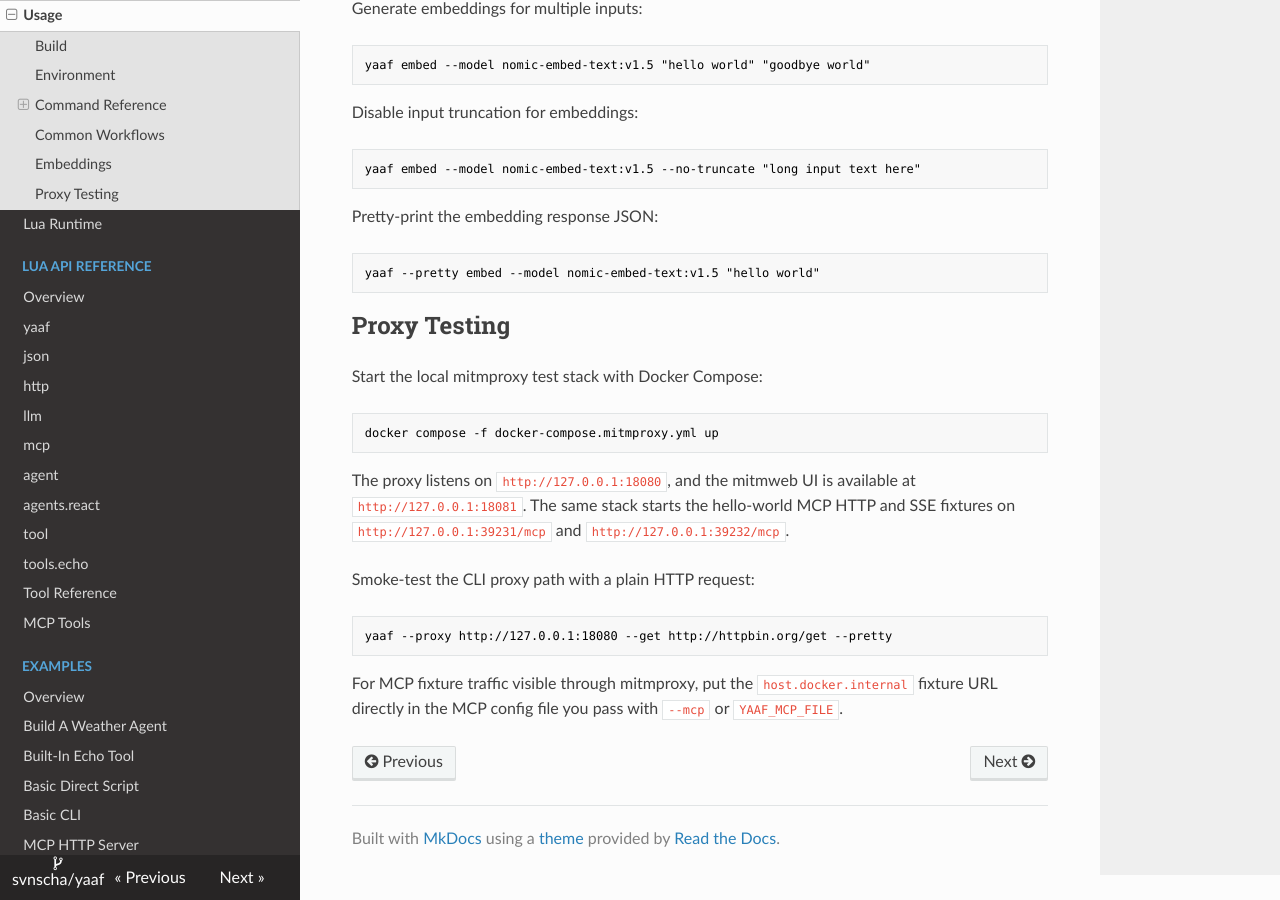
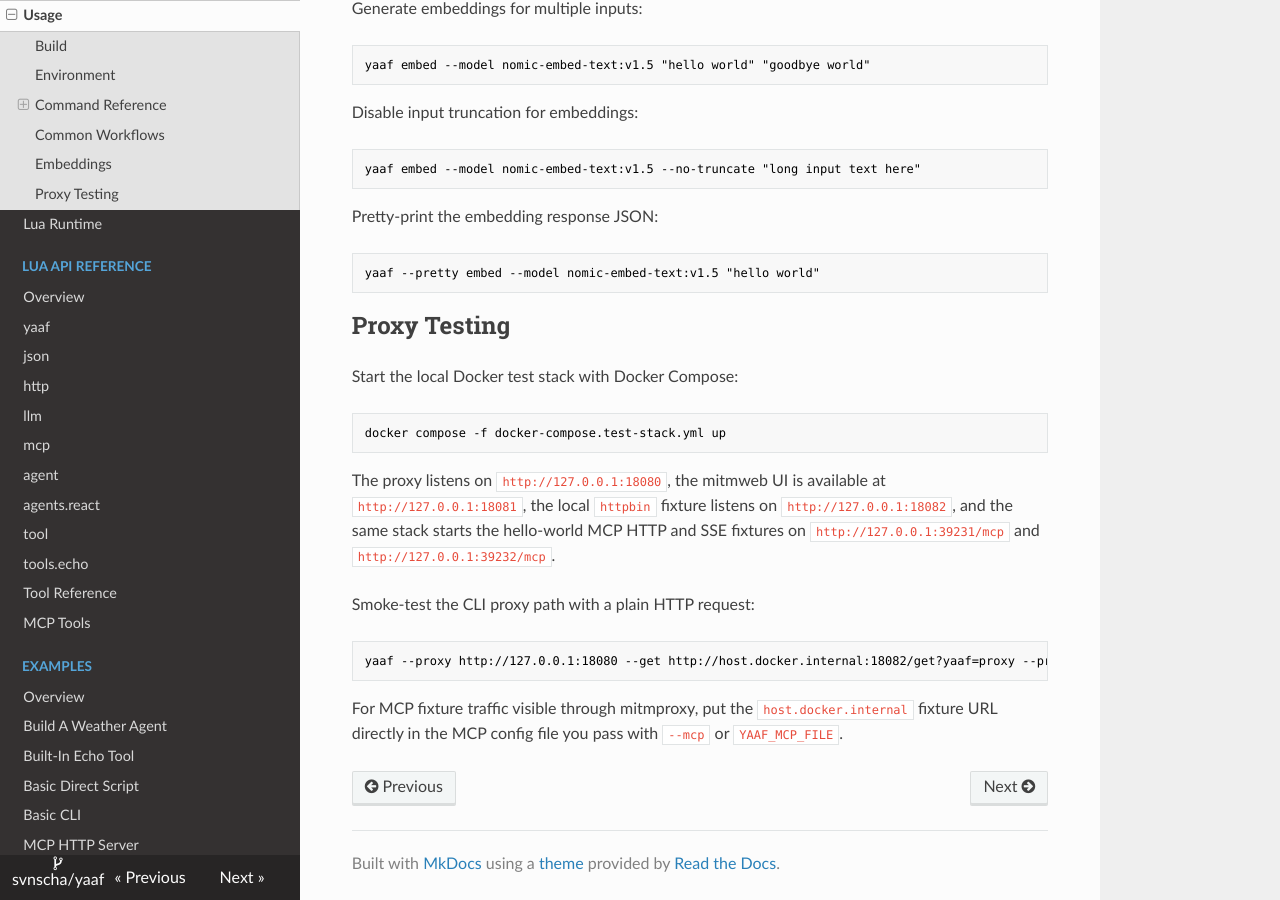
Before and after one commit to svnscha/yaaf, an MkDocs documentation site: the page built from docs/usage.md, in a window 1280 px wide and 900 px high, scrolled down 6680 px. Built offline with MkDocs 1.6.1, drawn with Linux system fonts in a browser that asks for light colours; nearby versions of some CDN libraries.

Commit message:
test: migrate HTTP integration tests to local fixtures (#18)
## Summary
- rename the local Docker fixture environment to
`docker-compose.test-stack.yml` and add a local `httpbin` service
- migrate `HttpClientTests` from public `httpbin.org` /
`postman-echo.com` endpoints to repo-owned localhost fixture URLs
- update MCP fixture docs, proxy smoke guidance, and skip messages to
the renamed test stack

## Validation
- `cmake --build build --config Debug --target libyaaf_tests`
- `build\\tests\\libyaaf_tests.exe
--gtest_filter=HttpClientTests.*:McpFixtureIntegrationTests.NativeClientListsAndCallsPrestartedHttpServer:McpFixtureIntegrationTests.NativeClientListsAndCallsPrestartedSseServer:McpClientDockerIntegrationTests.NativeClientListsAndCallsPrestartedHttpServer:McpClientDockerIntegrationTests.NativeClientListsAndCallsPrestartedSseServer`
- `build\\app\\yaaf.exe --proxy http://127.0.0.1:18080 --get
http://host.docker.internal:18082/get?yaaf=proxy --pretty`

## Results
- Focused HTTP/MCP fixture test slice passed: `9/9`
- Proxy smoke returned `200 OK` against the local proxied `httpbin`
fixture

Closes #17

---------

Co-authored-by: Copilot <223556219+Copilot@users.noreply.github.com>

````diff
--- a/docker-compose.mitmproxy.yml
+++ b/docker-compose.test-stack.yml
@@ -1,4 +1,8 @@
 services:
+  httpbin:
+    image: mccutchen/go-httpbin
+    ports:
+      - "127.0.0.1:18082:8080"
   mitmproxy:
     image: mitmproxy/mitmproxy:11.0.2
     command:
--- a/docs/usage.md
+++ b/docs/usage.md
@@ -288,18 +288,18 @@ yaaf --pretty embed --model nomic-embed-text:v1.5 "hello world"
 
 ## Proxy Testing
 
-Start the local mitmproxy test stack with Docker Compose:
+Start the local Docker test stack with Docker Compose:
 
 ```powershell
-docker compose -f docker-compose.mitmproxy.yml up
+docker compose -f docker-compose.test-stack.yml up
 ```
 
-The proxy listens on `http://127.0.0.1:18080`, and the mitmweb UI is available at `http://127.0.0.1:18081`. The same stack starts the hello-world MCP HTTP and SSE fixtures on `http://127.0.0.1:39231/mcp` and `http://127.0.0.1:39232/mcp`.
+The proxy listens on `http://127.0.0.1:18080`, the mitmweb UI is available at `http://127.0.0.1:18081`, the local `httpbin` fixture listens on `http://127.0.0.1:18082`, and the same stack starts the hello-world MCP HTTP and SSE fixtures on `http://127.0.0.1:39231/mcp` and `http://127.0.0.1:39232/mcp`.
 
 Smoke-test the CLI proxy path with a plain HTTP request:
 
 ```powershell
-yaaf --proxy http://127.0.0.1:18080 --get http://httpbin.org/get --pretty
+yaaf --proxy http://127.0.0.1:18080 --get http://host.docker.internal:18082/get?yaaf=proxy --pretty
 ```
 
 For MCP fixture traffic visible through mitmproxy, put the `host.docker.internal` fixture URL directly in the MCP config file you pass with `--mcp` or `YAAF_MCP_FILE`.
````
Also changed, not shown: docs/examples/index.md (+1 -1 lines), docs/examples/mcp-http-sse-fixtures.md (+3 -2 lines), docs/mcp.md (+4 -2 lines), libyaaf/mcp/README.md (+1 -1 lines), mcp-servers/README.md (+11 -3 lines), .github/skills/yaaf-mcp-protocol-support/SKILL.md, 4 other files.
